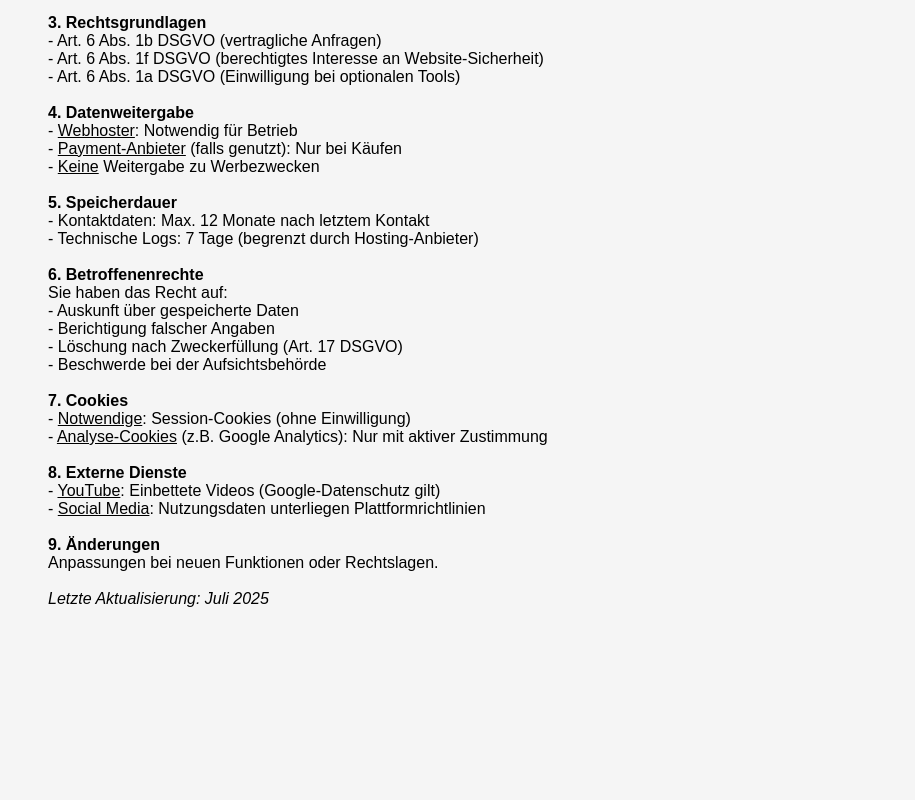
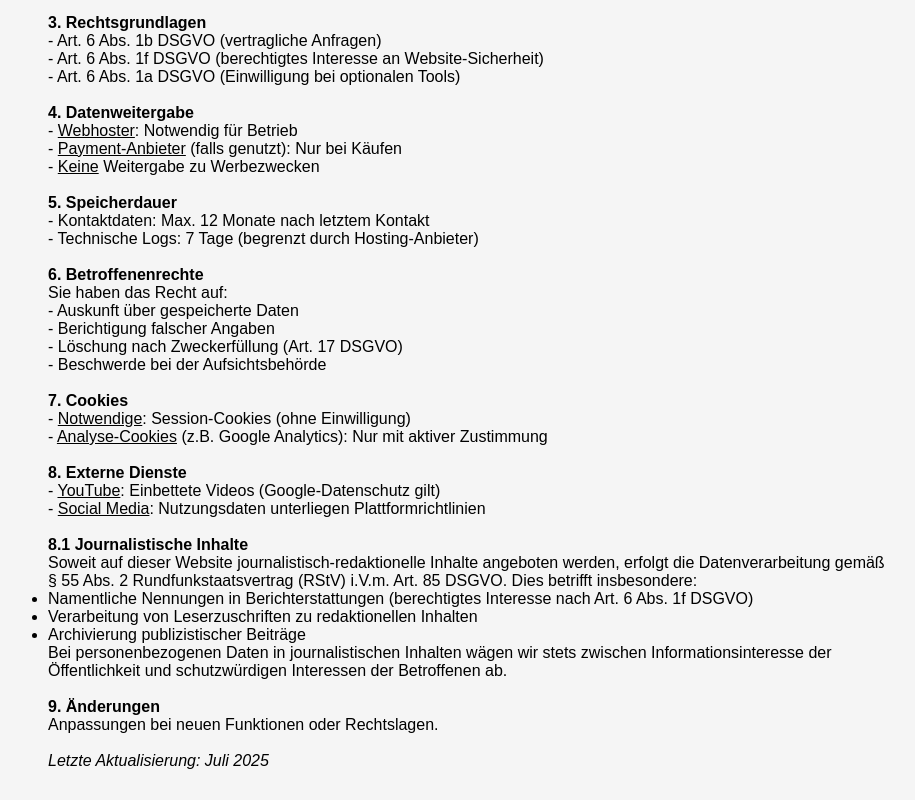
Before and after one commit to TopHockeyDeutschland/THD-Homepage, a plain HTML site: page datenschutz.html in a window 1280 px wide. Shown: the part 311-1111 px from the top of the page, without its empty margins (172-1087 px from the left). Before the commit the page ends 949 px from the top, so only its background shows below. Drawn offline with Linux system fonts and the light colour scheme.

Commit message:
Add files via upload

```diff
--- a/datenschutz.html
+++ b/datenschutz.html
@@ -60,6 +60,22 @@ Sie haben das Recht auf:<br>
 - <u>YouTube</u>: Einbettete Videos (Google-Datenschutz gilt)<br>
 - <u>Social Media</u>: Nutzungsdaten unterliegen Plattformrichtlinien<br>
 <br>
+<strong>8.1 Journalistische Inhalte</strong><br>
+  <p>
+    Soweit auf dieser Website journalistisch-redaktionelle Inhalte angeboten werden,
+    erfolgt die Datenverarbeitung gemäß § 55 Abs. 2 Rundfunkstaatsvertrag (RStV) i.V.m.
+    Art. 85 DSGVO. Dies betrifft insbesondere:
+  </p>
+  <ul>
+    <li>Namentliche Nennungen in Berichterstattungen (berechtigtes Interesse nach Art. 6 Abs. 1f DSGVO)</li>
+    <li>Verarbeitung von Leserzuschriften zu redaktionellen Inhalten</li>
+    <li>Archivierung publizistischer Beiträge</li>
+  </ul>
+  <p>
+    Bei personenbezogenen Daten in journalistischen Inhalten wägen wir stets zwischen
+    Informationsinteresse der Öffentlichkeit und schutzwürdigen Interessen der Betroffenen ab.
+  </p>
+<br>
 <strong>9. Änderungen</strong><br>
 Anpassungen bei neuen Funktionen oder Rechtslagen.<br>
 <br>
```
